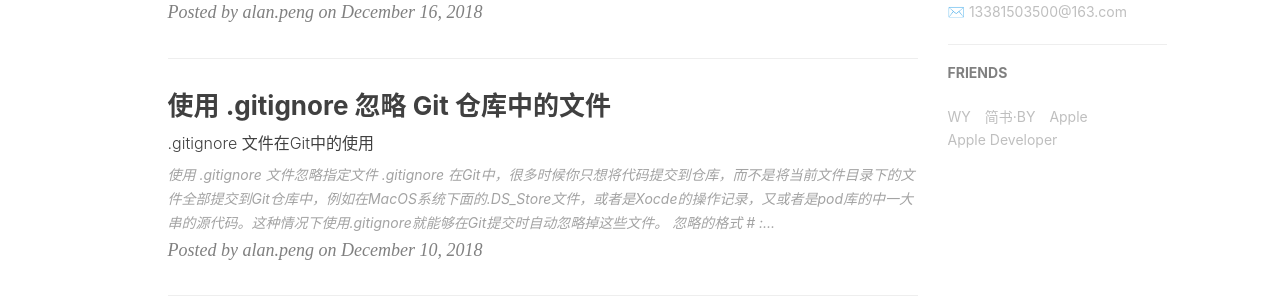
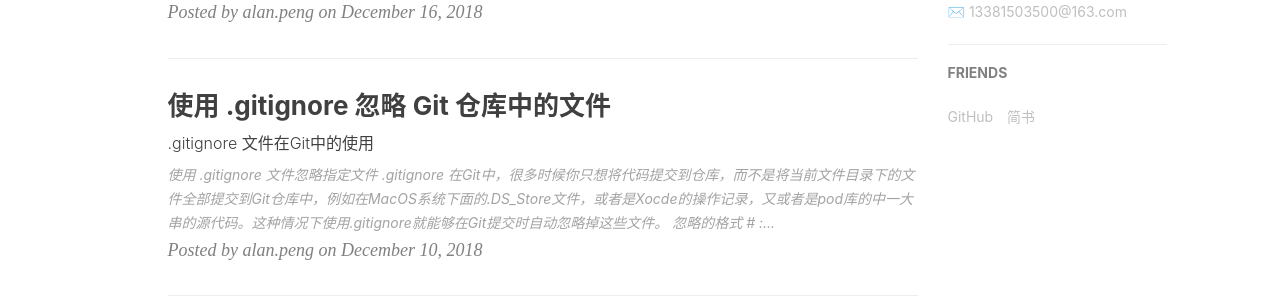
Before and after one commit to qianhuaipeng/qianhuaipeng.github.io, a Jekyll site: the page built from index.html, in a window 1280 px wide. Shown: the part 888-1188 px from the top of the page. Built offline with Jekyll 4.4.1, drawn with Linux system fonts in a browser that asks for light colours; nearby versions of some CDN libraries; the list of posts is cut into pages by our own code; comment, search, counter and statistics services are not loaded.

Commit message:
no message

```diff
--- a/_config.yml
+++ b/_config.yml
@@ -99,16 +99,11 @@
 # Friends
 friends: [
     {
-        title: "WY",
-        href: "http://zhengwuyang.com"
-    },{
-        title: "简书·BY",
-        href: "http://www.jianshu.com/u/e71990ada2fd"
-    },{
-        title: "Apple",
-        href: "https://apple.com"
-    },{
-        title: "Apple Developer",
-        href: "https://developer.apple.com/"
+        title: "GitHub",
+        href: "https://github.com"
+    },
+     {
+        title: "简书",
+        href: "https://www.jianshu.com"
     }
 ]
```
